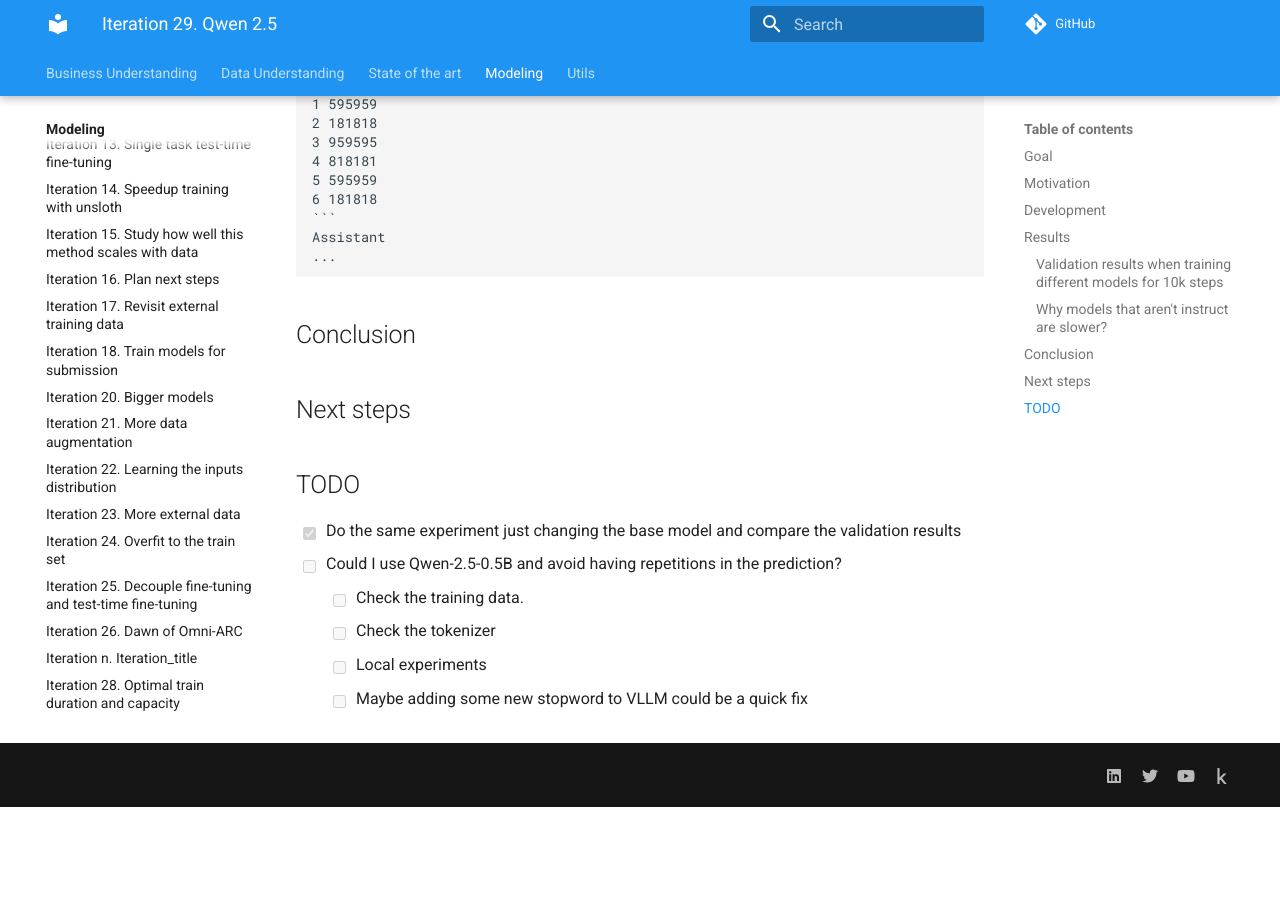
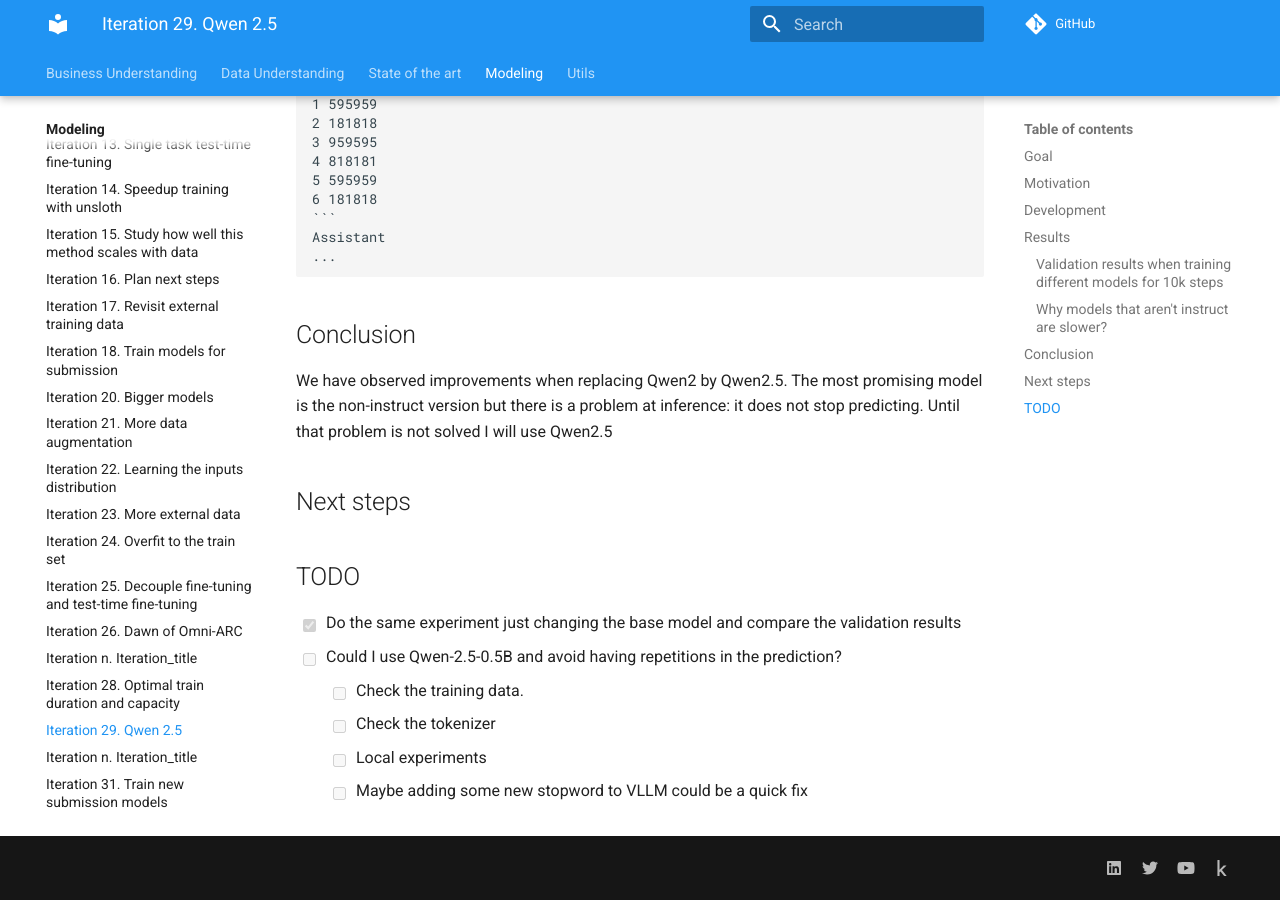
Before and after one commit to zhengjunyao-work/arc24, an MkDocs documentation site: the page built from docs/modeling/Iteration_29_qwen25.md, in a window 1280 px wide and 900 px high, scrolled down 1615 px. Built offline with MkDocs 1.6.1 and Material for MkDocs 9.7.7, drawn with Linux system fonts in a browser that asks for light colours; comment, search, counter and statistics services are not loaded; before the commit the page ends 2422 px from its top, so only the background shows below that.

Commit message:
partial finish of iteration 29

```diff
--- a/docs/modeling/Iteration_29_qwen25.md
+++ b/docs/modeling/Iteration_29_qwen25.md
@@ -65,8 +65,11 @@
     Assistant
     ...
 
+## Conclusion
 
-## Conclusion
+We have observed improvements when replacing Qwen2 by Qwen2.5. The most promising model is the non-instruct
+version but there is a problem at inference: it does not stop predicting. Until that problem is not
+solved I will use Qwen2.5
 
 ## Next steps
 
```
